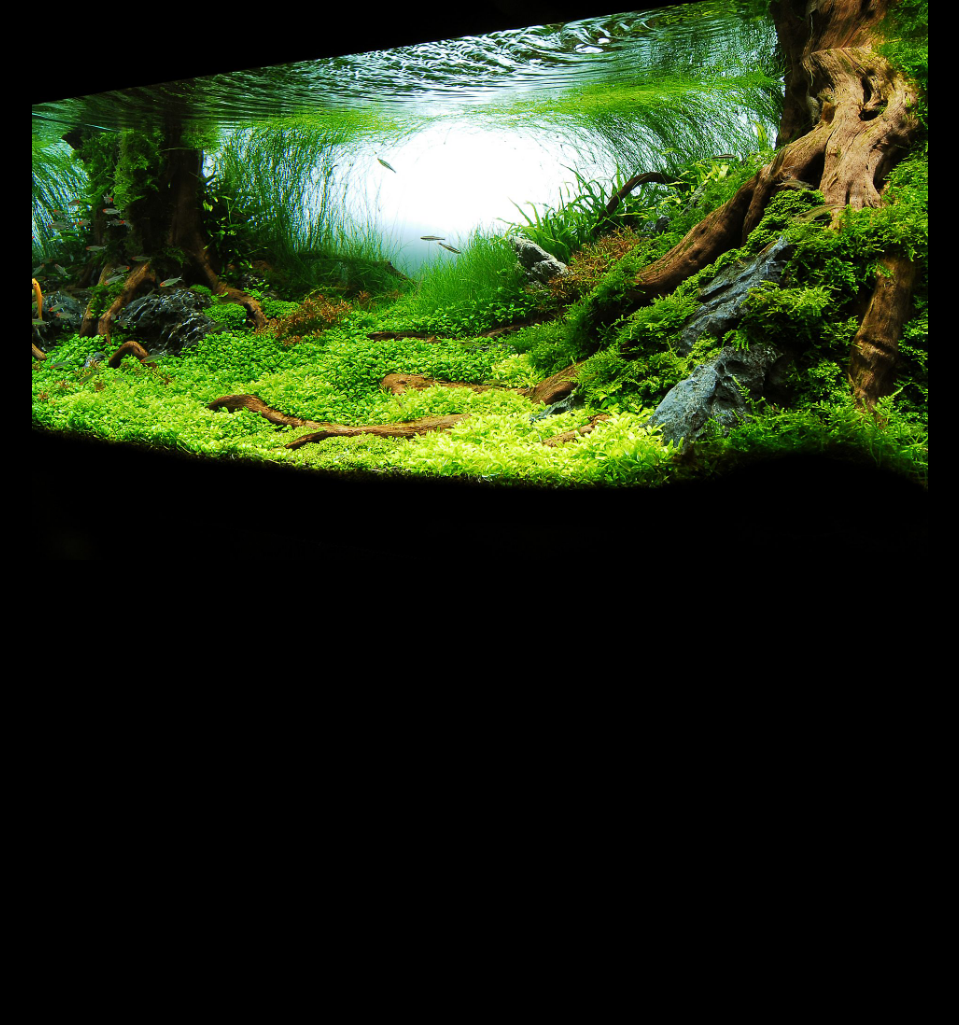
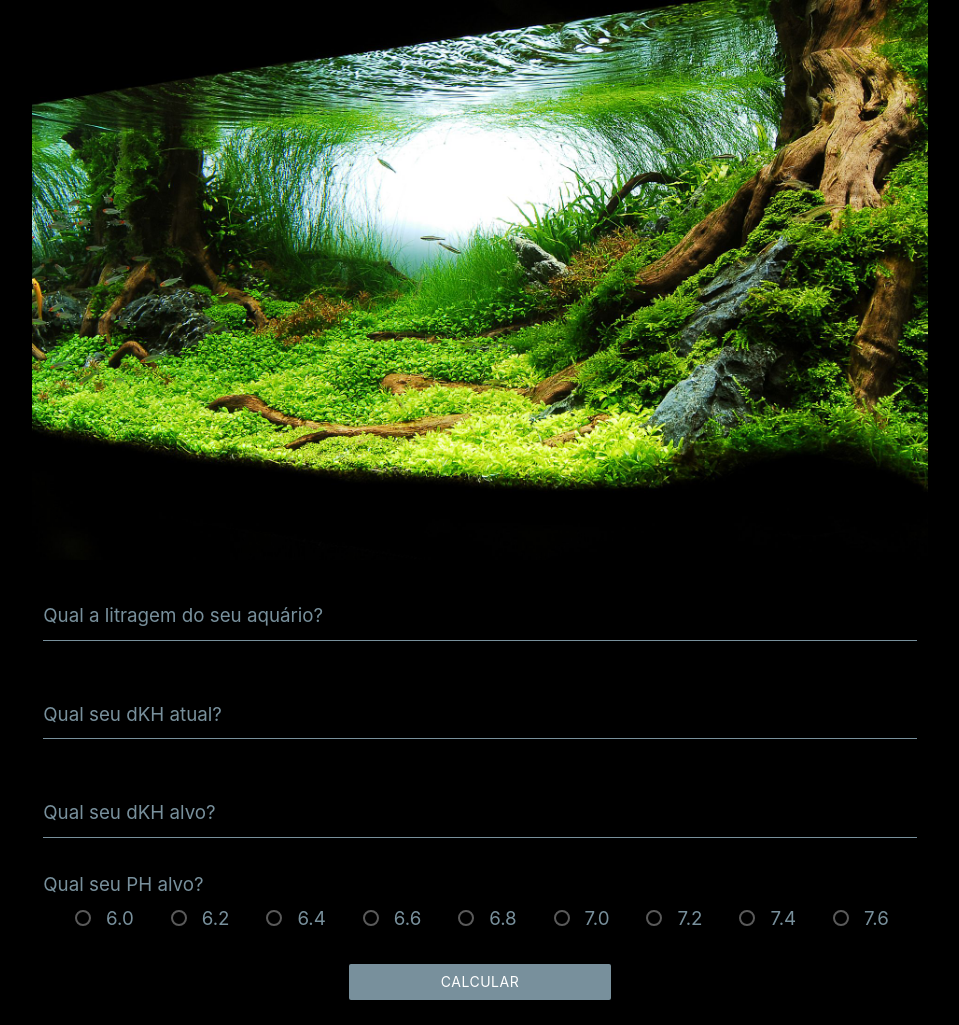
Before and after one commit to jeferw/calculadora-phkh, a plain HTML site: page index.html in a window 1280 px wide. Shown: the whole page, without its empty margins (160-1119 px from the left). Before the commit the page ends 800 px from the top, so only its background shows below. Drawn offline with Linux system fonts and the light colour scheme.

Commit message:
Criação da página

```diff
--- a/css/style.css
+++ b/css/style.css
@@ -1,6 +1,96 @@
+:root {
+  --imput-color: #78909c;
+  --active-imput-color: #b7e024;
+  --valid-imput-color: #6fb416;
+  --invalid-imput-color: #da3633;
+}
+
+#index-banner {
+  display: flex;
+  justify-content: center;
+}
+
+.row {
+  margin-bottom: 10px;
+}
+
 .responsive {
-  /*width: 100%;
-  max-width: 1024px;*/
-  max-width: 100%;
+  width: 100%;
+  max-width: 1024px;
   height: auto;
 }
+
+.radio-box {
+  display: flex;
+  justify-content: space-evenly;
+  flex-wrap: wrap;
+  padding-top: 0.5rem;
+}
+
+.radio-box label {
+  margin: 0 5px 0 5px;
+}
+
+.radio-label {
+  color: var(--imput-color);
+  font-size: 1.25rem;
+  cursor: text;
+}
+
+.btn-box {
+  display: flex;
+  justify-content: center;
+}
+
+.btn {
+  width: 30%;
+  min-width: 150px;
+}
+
+input[type='number']:not(.browser-default) {
+  border-bottom: 1px solid var(--imput-color);
+  color: white;
+  font-size: 20px;
+  height: 3.3rem;
+}
+
+input[type='number']:not(.browser-default):focus:not([readonly]) {
+  border-bottom: 1px solid var(--active-imput-color);
+  box-shadow: 0 1px 0 0 var(--active-imput-color);
+}
+
+input[type='number']:not(.browser-default):focus:not([readonly]) + label {
+  color: var(--active-imput-color);
+}
+
+.input-field label {
+  color: var(--imput-color);
+  font-size: 1.25rem;
+}
+
+.input-field input[type='number'].valid {
+  border-bottom: 1px solid var(--valid-imput-color);
+  box-shadow: 0 1px 0 0 var(--valid-imput-color);
+}
+
+.input-field input[type='number'].invalid {
+  border-bottom: 1px solid var(--invalid-imput-color);
+  box-shadow: 0 1px 0 0 var(--invalid-imput-color);
+}
+
+[type='radio']:not(:checked) + span,
+[type='radio']:checked + span {
+  color: var(--imput-color);
+  font-size: 1.25rem;
+}
+
+[type='radio']:checked + span:after,
+[type='radio'].with-gap:checked + span:before,
+[type='radio'].with-gap:checked + span:after {
+  border: 2px solid var(--valid-imput-color);
+}
+
+[type='radio']:checked + span:after,
+[type='radio'].with-gap:checked + span:after {
+  background-color: var(--valid-imput-color);
+}
--- a/index.html
+++ b/index.html
@@ -17,7 +17,73 @@
 
   <div class="container">
     <div class="section">
-
+      <div class="row">
+        <div class="input-field col s12">
+          <input id="litragem" type="number" class="validate">
+          <label for="litragem">Qual a litragem do seu aquário?</label>
+        </div>
+      </div>
+      <div class="row">
+        <div class="input-field col s12">
+          <input id="dkh-atual" type="number" class="validate">
+          <label for="dkh-atual">Qual seu dKH atual?</label>
+        </div>
+      </div>
+      <div class="row">
+        <div class="input-field col s12">
+          <input id="dkh-alvo" type="number" class="validate">
+          <label for="dkh-alvo">Qual seu dKH alvo?</label>
+        </div>
+      </div>
+      <div class="row">
+        <div class="col s12">
+          <span class="radio-label">Qual seu PH alvo?</span>
+          <div class="radio-box">
+            <label>
+              <input class="with-gap" name="ph-alvo" type="radio" value="6.0"/>
+              <span>6.0</span>
+            </label>
+            <label>
+              <input class="with-gap" name="ph-alvo" type="radio" value="6.2"/>
+              <span>6.2</span>
+            </label>
+            <label>
+              <input class="with-gap" name="ph-alvo" type="radio" value="6.4"/>
+              <span>6.4</span>
+            </label>
+            <label>
+              <input class="with-gap" name="ph-alvo" type="radio" value="6.6"/>
+              <span>6.6</span>
+            </label>
+            <label>
+              <input class="with-gap" name="ph-alvo" type="radio" value="6.8"/>
+              <span>6.8</span>
+            </label>
+            <label>
+              <input class="with-gap" name="ph-alvo" type="radio" value="7.0"/>
+              <span>7.0</span>
+            </label>
+            <label>
+              <input class="with-gap" name="ph-alvo" type="radio" value="7.2"/>
+              <span>7.2</span>
+            </label>
+            <label>
+              <input class="with-gap" name="ph-alvo" type="radio" value="7.4"/>
+              <span>7.4</span>
+            </label>
+            <label>
+              <input class="with-gap" name="ph-alvo" type="radio" value="7.6"/>
+              <span>7.6</span>
+            </label>
+          </div>
+        </div>
+      </div>
+      <br>
+      <div class="row">
+        <div class="col s12 btn-box">
+          <a class="waves-effect waves-light btn blue-grey lighten-1">Calcular</a>
+        </div>
+      </div>
     </div>
   </div>
 
```
